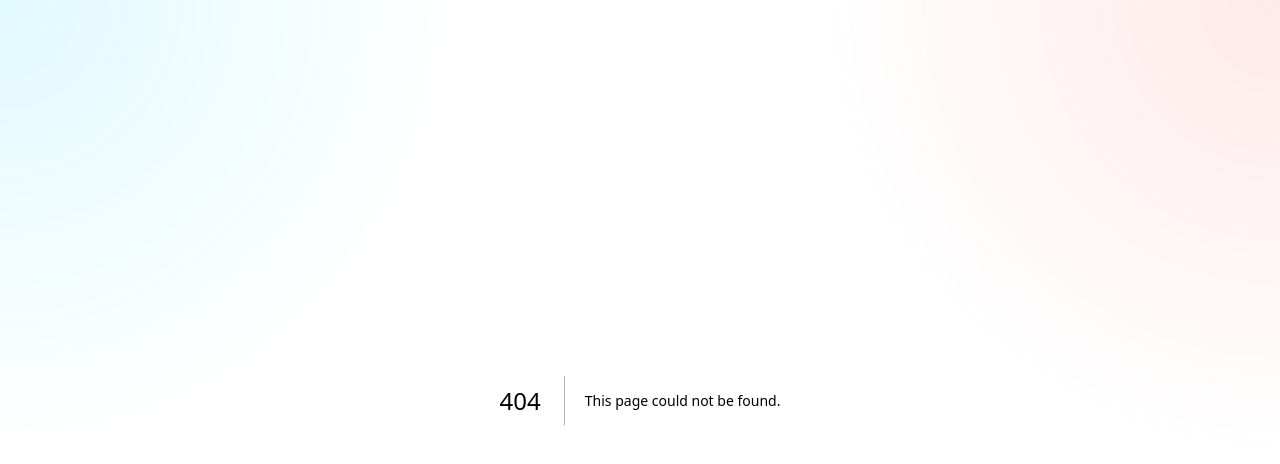
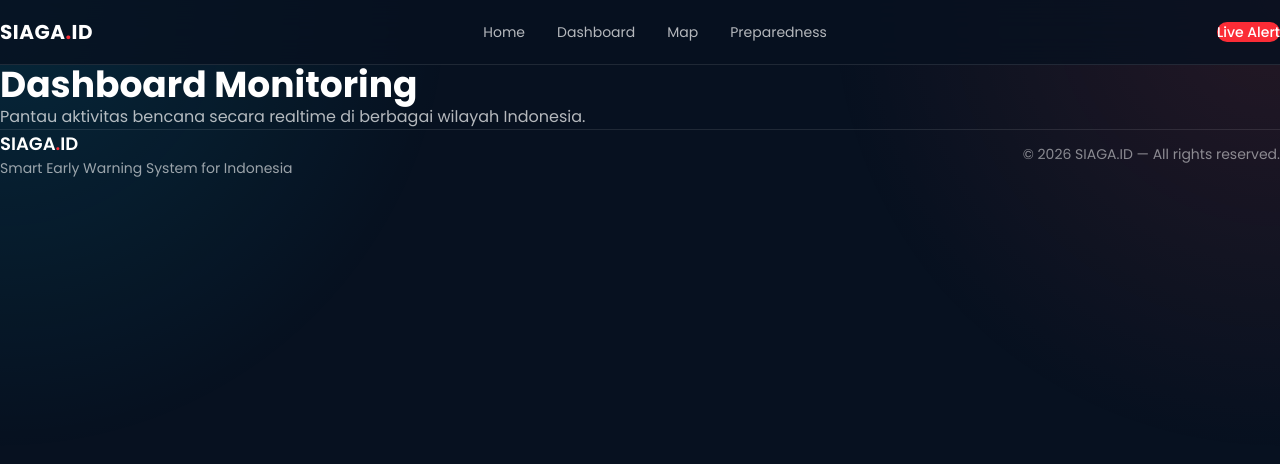
Before and after one commit to Erwingtw11/siaga-id, a Next.js app: page /dashboard in a window 1280 px wide. Before the commit this address had no page. Shown: the top 464 px of the page. Built offline with nearby package versions, Linux system fonts and the light colour scheme.

Commit message:
membuat struktur halaman dashboard

```diff
--- /dev/null
+++ b/src/app/dashboard/page.tsx
@@ -0,0 +1,25 @@
+import Navbar from "@/components/layout/navbar";
+import Footer from "@/components/layout/footer";
+
+export default function DashboardPage() {
+  return (
+    <main className="min-h-screen">
+      <Navbar />
+
+      <section className="px-4 py-20">
+        <div className="mx-auto max-w-7xl">
+          <h1 className="text-4xl font-bold text-white">
+            Dashboard Monitoring
+          </h1>
+
+          <p className="mt-4 text-white/70">
+            Pantau aktivitas bencana secara realtime di berbagai wilayah
+            Indonesia.
+          </p>
+        </div>
+      </section>
+
+      <Footer />
+    </main>
+  );
+}
--- a/src/components/layout/navbar.tsx
+++ b/src/components/layout/navbar.tsx
@@ -1,6 +1,7 @@
 "use client";
 
 import { useState } from "react";
+import Link from "next/link";
 import { Menu, X } from "lucide-react";
 
 import Container from "./container";
@@ -12,48 +13,52 @@ export default function Navbar() {
     <header className="sticky top-0 z-50 border-b border-white/10 bg-[#071120]/80 backdrop-blur-xl">
       <Container>
         <div className="flex h-16 items-center justify-between gap-4">
+          {/* Logo */}
           <div>
             <h1 className="text-lg font-bold tracking-wide text-white sm:text-xl">
               SIAGA<span className="text-red-500">.</span>ID
             </h1>
           </div>
 
+          {/* Desktop Navigation */}
           <nav className="hidden items-center gap-8 md:flex">
-            <a
-              href="#"
-              className="text-sm text-white/70 transition hover:text-white"
+            <Link
+              href="/"
+              className="text-sm text-white/70 no-underline transition hover:text-white"
             >
               Home
-            </a>
+            </Link>
 
-            <a
-              href="#"
-              className="text-sm text-white/70 transition hover:text-white"
+            <Link
+              href="/dashboard"
+              className="text-sm text-white/70 no-underline transition hover:text-white"
             >
               Dashboard
-            </a>
+            </Link>
 
-            <a
+            <Link
               href="#"
-              className="text-sm text-white/70 transition hover:text-white"
+              className="text-sm text-white/70 no-underline transition hover:text-white"
             >
               Map
-            </a>
+            </Link>
 
-            <a
+            <Link
               href="#"
-              className="text-sm text-white/70 transition hover:text-white"
+              className="text-sm text-white/70 no-underline transition hover:text-white"
             >
               Preparedness
-            </a>
+            </Link>
           </nav>
 
+          {/* Desktop Button */}
           <div className="hidden md:block">
-            <button className="rounded-full bg-red-500 px-4 py-2 text-sm font-medium text-white transition hover:bg-red-400">
+            <button className="rounded-full bg-red-500 px-4 py-2 text-sm font-medium text-white transition duration-300 hover:bg-red-400">
               Live Alert
             </button>
           </div>
 
+          {/* Mobile Menu Button */}
           <button
             onClick={() => setIsOpen(!isOpen)}
             className="flex items-center justify-center text-white md:hidden"
@@ -62,38 +67,43 @@ export default function Navbar() {
           </button>
         </div>
 
+        {/* Mobile Navigation */}
         {isOpen && (
           <div className="border-t border-white/10 py-5 md:hidden">
             <nav className="flex flex-col gap-5">
-              <a
-                href="#"
-                className="text-sm text-white/70 transition hover:text-white"
+              <Link
+                href="/"
+                className="text-sm text-white/70 no-underline transition hover:text-white"
+                onClick={() => setIsOpen(false)}
               >
                 Home
-              </a>
+              </Link>
 
-              <a
-                href="#"
-                className="text-sm text-white/70 transition hover:text-white"
+              <Link
+                href="/dashboard"
+                className="text-sm text-white/70 no-underline transition hover:text-white"
+                onClick={() => setIsOpen(false)}
               >
                 Dashboard
-              </a>
+              </Link>
 
-              <a
+              <Link
                 href="#"
-                className="text-sm text-white/70 transition hover:text-white"
+                className="text-sm text-white/70 no-underline transition hover:text-white"
+                onClick={() => setIsOpen(false)}
               >
                 Map
-              </a>
+              </Link>
 
-              <a
+              <Link
                 href="#"
-                className="text-sm text-white/70 transition hover:text-white"
+                className="text-sm text-white/70 no-underline transition hover:text-white"
+                onClick={() => setIsOpen(false)}
               >
                 Preparedness
-              </a>
+              </Link>
 
-              <button className="mt-2 rounded-full bg-red-500 px-4 py-3 text-sm font-medium text-white transition hover:bg-red-400">
+              <button className="mt-2 rounded-full bg-red-500 px-4 py-3 text-sm font-medium text-white transition duration-300 hover:bg-red-400">
                 Live Alert
               </button>
             </nav>
```
